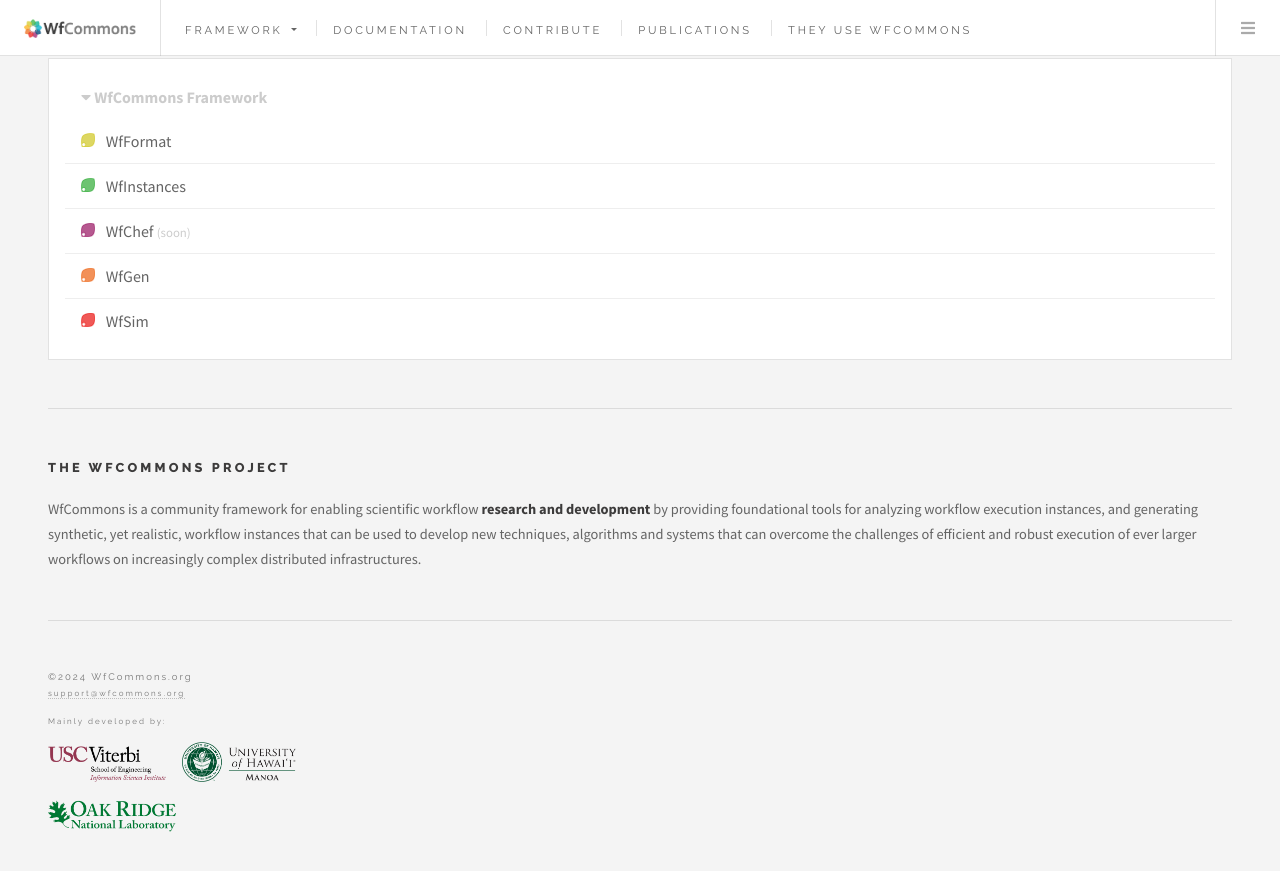
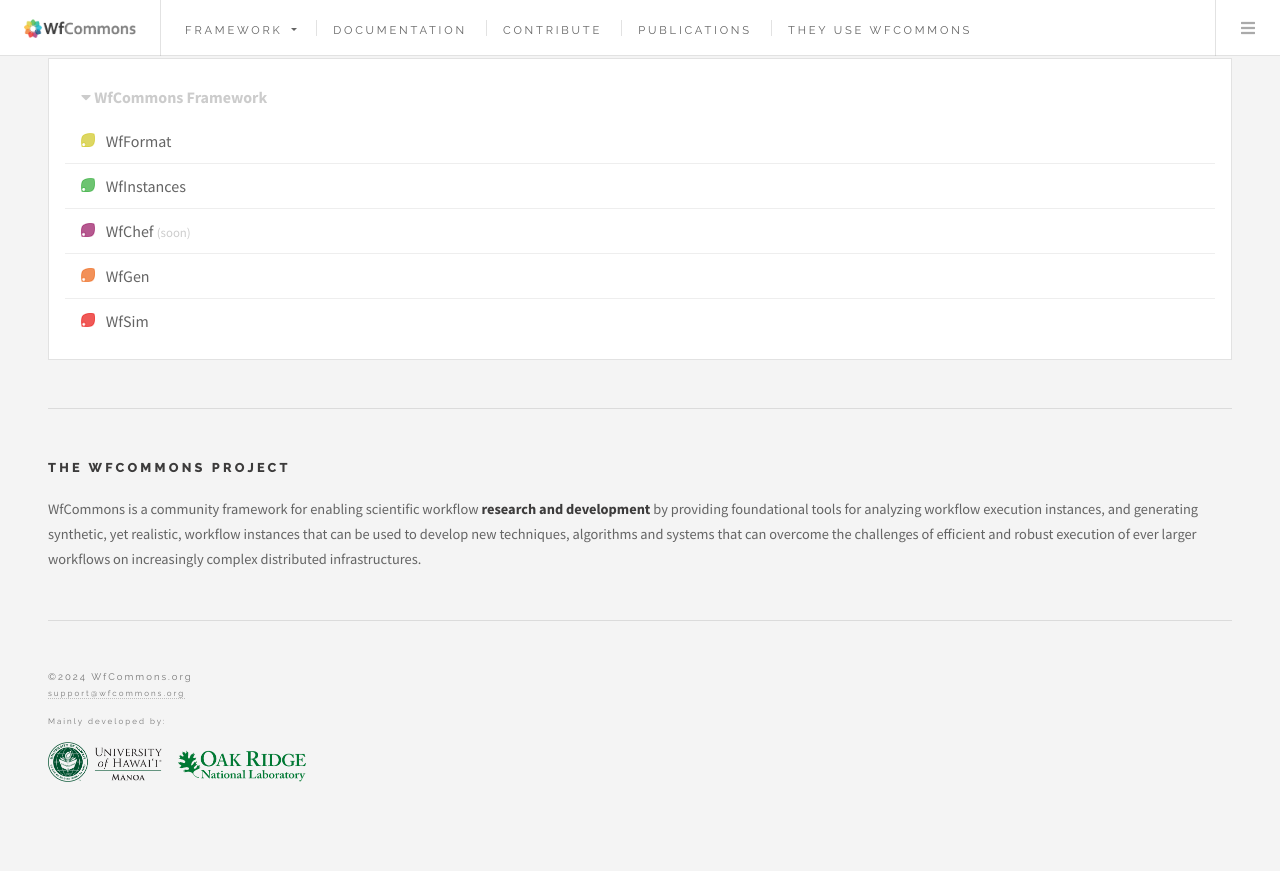
Before and after one commit to wfcommons/wfcommons.github.io, a Jekyll site: the page built from index.html, in a window 1280 px wide and 900 px high, scrolled down 2465 px. Shown: the top 871 px of the window. Built offline with Jekyll 4.4.1, drawn with Linux system fonts in a browser that asks for light colours; the list of posts is cut into pages by our own code; after the commit the page ends 3315 px from its top, so only the background shows below that.

Commit message:
Update footer.html

```diff
--- a/_includes/footer.html
+++ b/_includes/footer.html
@@ -1,25 +1,14 @@
 <section id="footer">
-    <!--    <ul class="icons">-->
-    <!--        <li><a href="#" class="icon brands fa-twitter"><span class="label">Twitter</span></a></li>-->
-    <!--        <li><a href="#" class="icon brands fa-facebook-f"><span class="label">Facebook</span></a></li>-->
-    <!--        <li><a href="#" class="icon brands fa-instagram"><span class="label">Instagram</span></a></li>-->
-    <!--        <li><a href="#" class="icon solid fa-rss"><span class="label">RSS</span></a></li>-->
-    <!--        <li><a href="#" class="icon solid fa-envelope"><span class="label">Email</span></a></li>-->
-    <!--    </ul>-->
     <p class="copyright">
         <span style="font-size: 1.2em">&copy;{{ site.time | date: '%Y' }} WfCommons.org</span>
         <br/>
         <a href="mailto:support@wfcommons.org">support@wfcommons.org</a>
         <br/><br/>
         Mainly developed by:<br/><br/>
-        <a href="http://isi.edu" target="_blank" style="border: 0">
-            <img src="/images/logo-usc.png" style="height: 4.5em" alt="USC"/>
-        </a>
-        &nbsp;&nbsp;
         <a href="https://www.ics.hawaii.edu" target="_blank" style="border: 0">
             <img src="/images/logo-uhm.png" style="height: 5em" alt="UHM"/>
         </a>
-        <br/><br/>
+        &nbsp;&nbsp;
         <a href="https://www.ornl.gov/group/dlsw" target="_blank" style="border: 0">
             <img src="/images/logo-ornl.png" style="height: 4em" alt="ORNL"/>
         </a>
```
